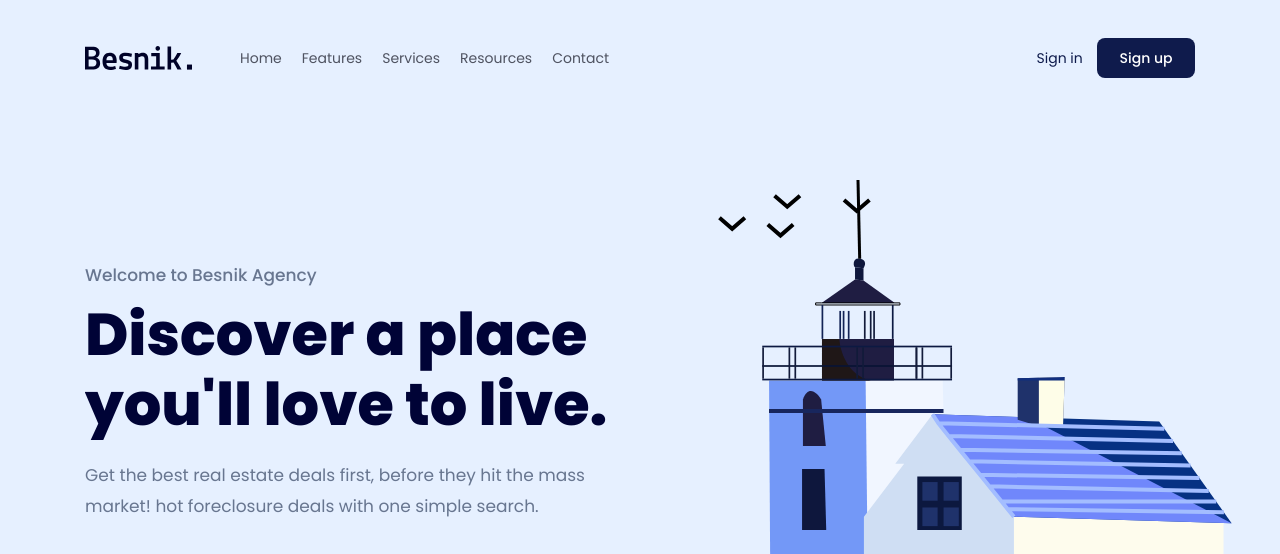
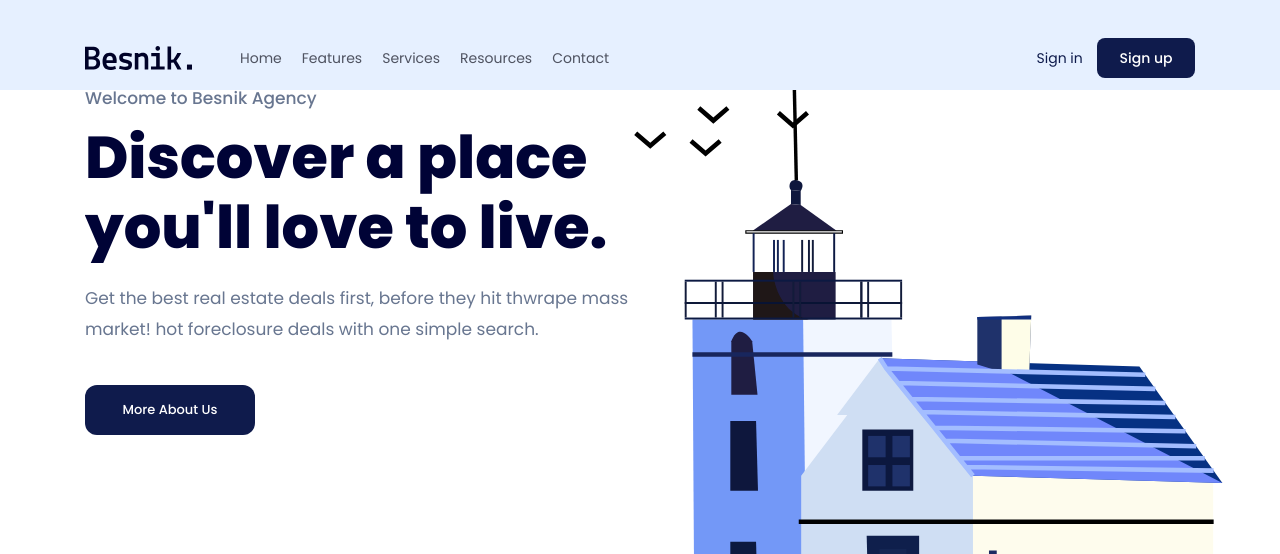
Before and after one commit to locit123/du-an1, a plain HTML site: page index.html in a window 1280 px wide. Shown: the top 554 px of the page. Drawn offline with Linux system fonts and the light colour scheme.

Commit message:
fix bug phan header neo header lai

```diff
--- a/assets/css/styles.css
+++ b/assets/css/styles.css
@@ -51,18 +51,25 @@ a {
     text-decoration: none;
 }
 
-/* ================Header================== */
-.header {
-    position: relative;
-    background-color: #e6f0ff;
-    height: 100vh;
-}
-
 .content {
     width: 1110px;
     max-width: calc(100% - 48px);
     margin-right: auto;
     margin-left: auto;
+}
+/* ================Header================== */
+.fixed-header {
+    padding-top: 26px;
+    background-color: #e6f0ff;
+    position: sticky;
+    top: -26px;
+    z-index: 999;
+}
+
+.hero-wrap {
+    position: relative;
+    background-color: #e6f0ff;
+    height: calc(100vh - 90px);
 }
 
 .navbar .logo {
@@ -70,9 +77,9 @@ a {
 }
 
 .navbar {
-    padding-top: 38px;
     display: flex;
     align-items: center;
+    padding: 12px 0;
 }
 
 .navbar ul {
@@ -108,14 +115,14 @@ a {
 }
 
 /* Header Body */
-.header .header-body {
-    height: calc(100vh - 78px);
+.hero-wrap .header-body {
+    display: flex;
+    height: calc(100vh - 90px);
 }
 
 .header-body .body-left {
     display: flex;
     width: 50%;
-    height: 100%;
 }
 
 .header-body .body-left--content {
@@ -146,6 +153,12 @@ a {
     position: absolute;
     bottom: 0;
     right: calc((100vw - 1110px) / 2 - 100px);
+}
+
+@media screen and (min-width: 1110px) and (max-width: 1550px) {
+    .header-body .body-right {
+        height: calc(100vh - 90px);
+    }
 }
 
 .header-body .btn-cta {
--- a/index.html
+++ b/index.html
@@ -18,7 +18,8 @@
 
 <body>
     <main>
-        <header class="header">
+        <!-- Header -->
+        <header class="fixed-header">
             <div class="content">
                 <nav class="navbar">
                     <!-- Logo -->
@@ -47,13 +48,17 @@
                         <a href="#!" class="btn btn-action">Sign up</a>
                     </div>
                 </nav>
+            </div>
+        </header>
+        <div class="hero-">
+            <div class="content">
                 <div class="header-body">
                     <div class="body-left">
                         <div class="body-left--content">
                             <p class="sub-title p-common">Welcome to Besnik Agency</p>
                             <h1 class="heading line-clamp">Discover a place you'll love to live.</h1>
                             <p class="desc p-common line-clamp">get the best real estate deals first, before they hit
-                                the mass market! Hot FORECLOSURE DEALS with one simple search.</p>
+                                thwrape mass market! Hot FORECLOSURE DEALS with one simple search.</p>
                             <a href="#!" class="btn btn-cta">More About Us</a>
                         </div>
                     </div>
@@ -62,7 +67,8 @@
                             class="body-right--img">
                     </div>
                 </div>
-        </header>
+            </div>
+        </div>
         <!-- Clients -->
         <div class="clients">
             <div class="content">
```
